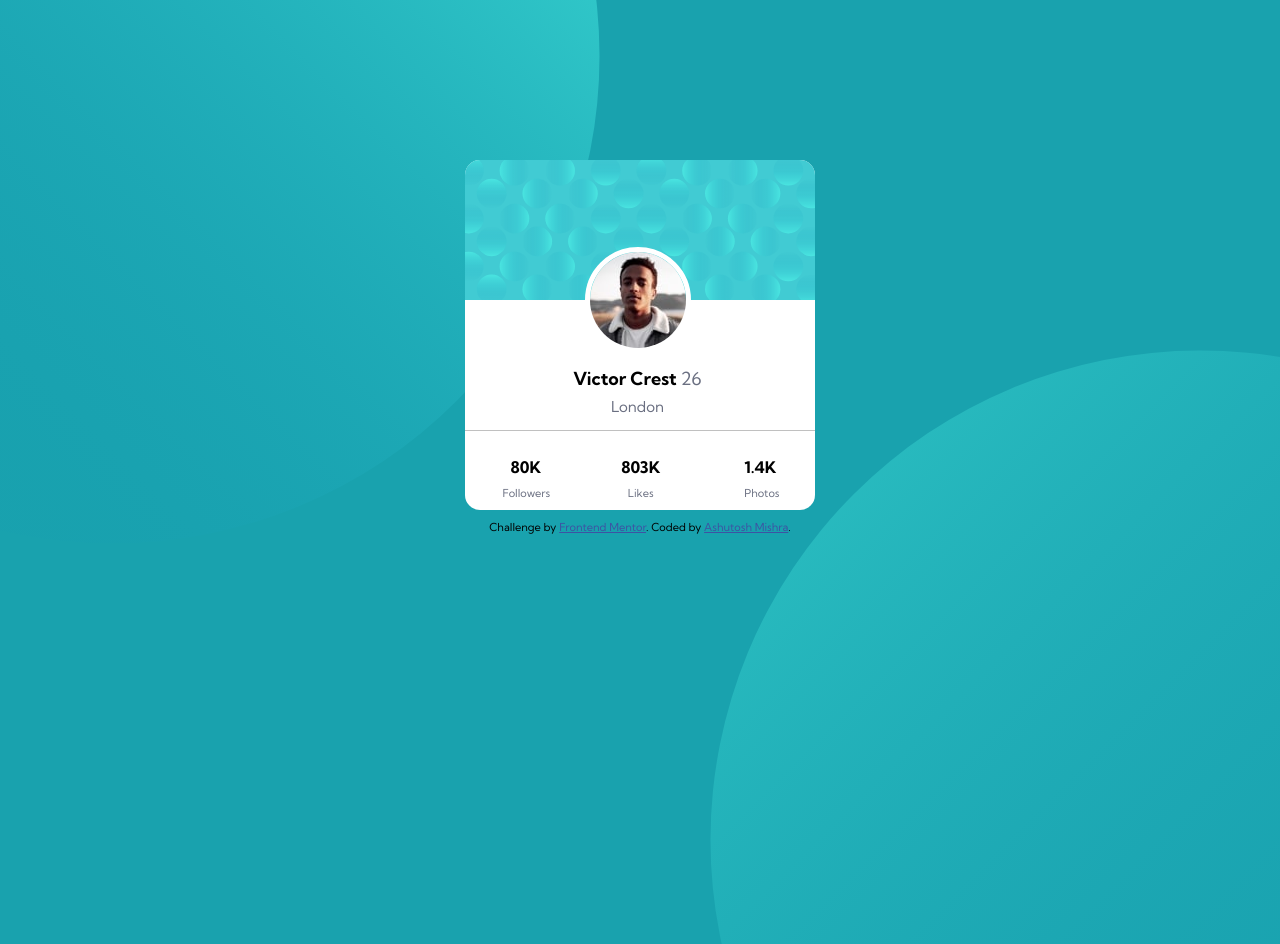
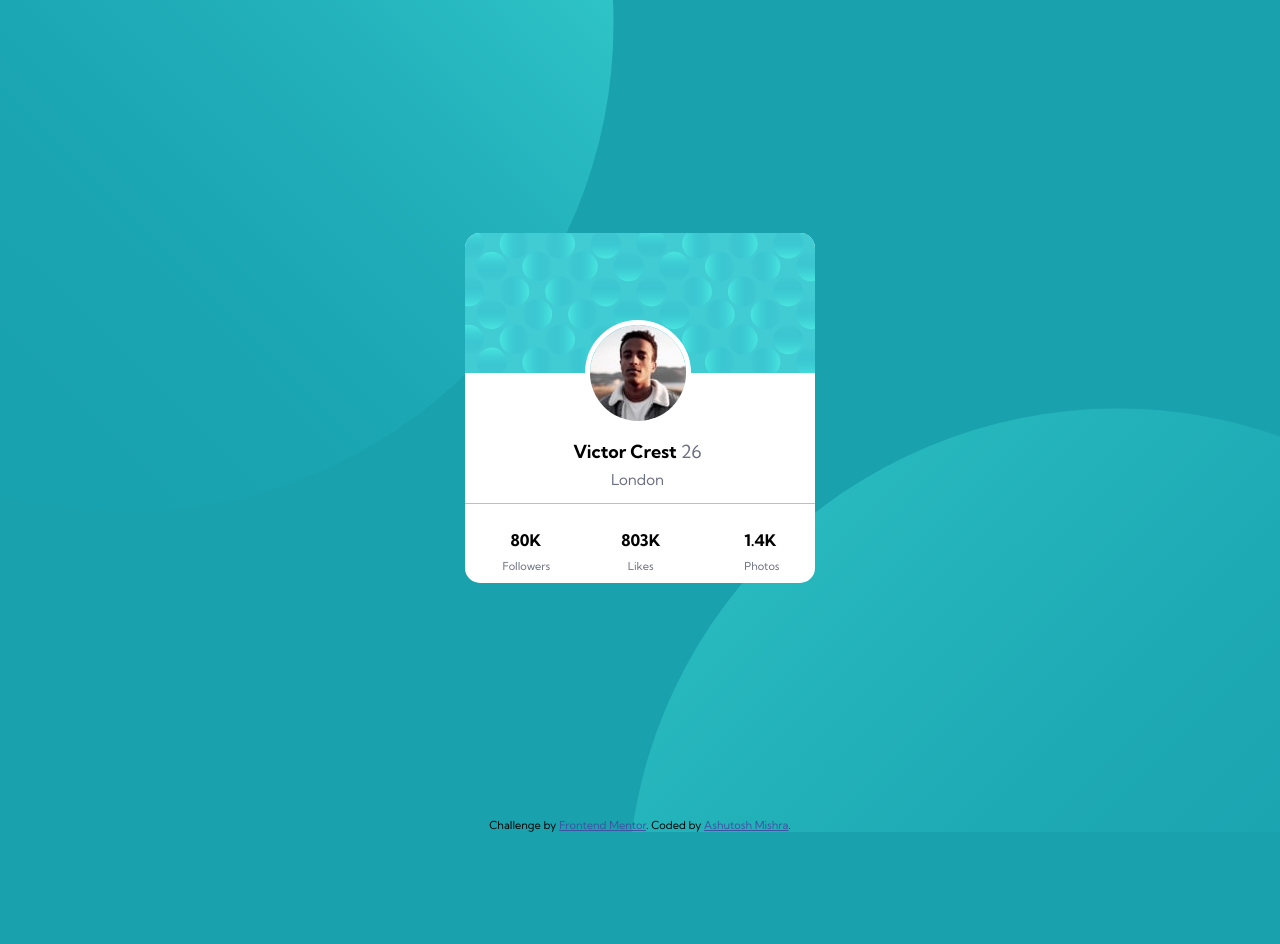
Before and after one commit to ashutosh-mishra4/Profile-card-component, a plain HTML site: page index.html in a window 1280 px wide. After the commit the page ends 832 px from the top, so only its background shows below. Drawn offline with Linux system fonts and the light colour scheme.

Commit message:
Update style.css

```diff
--- a/style.css
+++ b/style.css
@@ -2,8 +2,8 @@
 
 body {
     background-image: url("images/bg-pattern-top.svg"), url("images/bg-pattern-bottom.svg");
-    background-position: bottom 400px right 680px, top 350px left 710px ;
-    height: 97vh;
+    background-position: bottom 38vh right 52vw, top 51vh left 49vw;
+    height: 100vh;
     background-repeat: no-repeat;
     background-color: hsl(185, 75%, 39%);
     overflow: hidden;
@@ -15,10 +15,17 @@ body {
     background-color: white;
     height: 350px;
     width: 350px;
-    margin: auto;
-    margin-top: 160px;
     border-radius: 15px;
     overflow: hidden;
+}
+
+.wrapper {
+    width: 100%;
+    height: 100%;
+    display: flex;
+    flex-direction: column;
+    justify-content: center;
+    align-items: center;
 }
 
 /*Profile-pic and Bio*/
@@ -96,13 +103,3 @@ body {
     font-weight: 500;
     padding-top: 10px;
 }
-
-/*For Mobile Screens (375px)*/
-
-@media only screen and (max-width: 375px) {
-    body {
-        background-image: url("images/bg-pattern-top.svg"), url("images/bg-pattern-bottom.svg");
-
-        background-position: bottom 390px right 170px, top 273px left 183px;
-    }
-}
```
